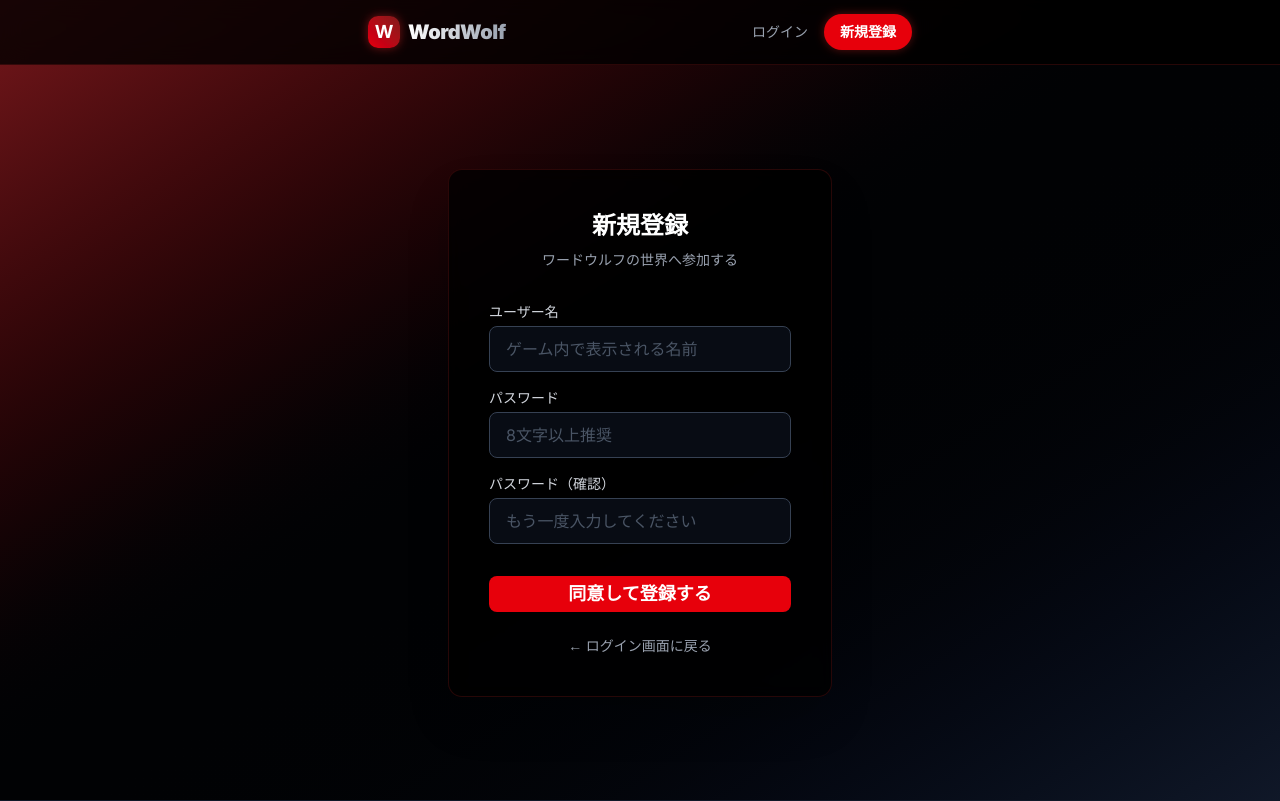
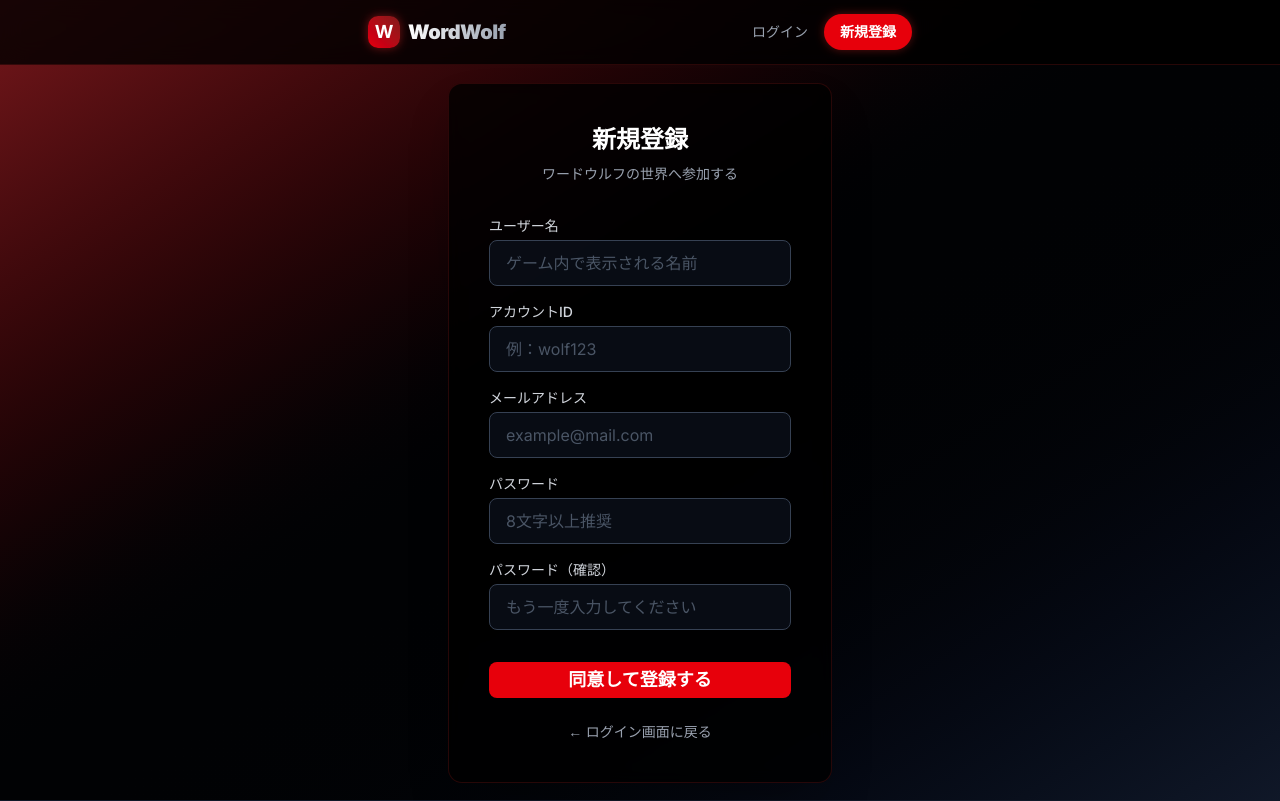
Before and after one commit to yuzuriha-nagi/geekcamp-vol16, a Next.js app in the folder frontend/: page /register in a window 1280 px wide. Built offline with nearby package versions, Linux system fonts and the light colour scheme.

Commit message:
アカウント登録フォームの修正

```diff
--- a/frontend/src/app/(auth)/register/page.tsx
+++ b/frontend/src/app/(auth)/register/page.tsx
@@ -1,7 +1,6 @@
 "use client";
 
 import Link from "next/link";
-import { WarningIcon } from "@/components/icons/WarningIcon";
 import { Button } from "@/components/ui/button";
 
 export default function Register() {
@@ -23,14 +22,6 @@ export default function Register() {
           </p>
         </div>
 
-        {/* 警告メッセージ */}
-        {/* <div className="flex items-start gap-3 rounded-md bg-yellow-900/20 p-3 text-sm text-yellow-500 border border-yellow-700/50 mb-6">
-          <WarningIcon className="w-5 h-5 text-yellow-500 flex-shrink-0 mt-0.5" />
-          <span className="leading-tight">
-            注意：登録完了と同時に、あなたの全ての発言が監視対象となります。
-          </span>
-        </div> */}
-
         {/* フォーム */}
         <form className="flex flex-col gap-4">
 
@@ -43,6 +34,34 @@ export default function Register() {
               name="username"
               type="text"
               placeholder="ゲーム内で表示される名前"
+              className="w-full rounded-md border border-gray-700 bg-gray-900/50 px-4 py-2.5 text-white placeholder-gray-600 focus:border-red-600 focus:ring-red-600 transition duration-150"
+              required
+            />
+          </div>
+
+          <div>
+            <label htmlFor="accountId" className="block text-sm font-medium text-gray-300 mb-1">
+              アカウントID
+            </label>
+            <input
+              id="accountId"
+              name="accountId"
+              type="text"
+              placeholder="例：wolf123"
+              className="w-full rounded-md border border-gray-700 bg-gray-900/50 px-4 py-2.5 text-white placeholder-gray-600 focus:border-red-600 focus:ring-red-600 transition duration-150"
+              required
+            />
+          </div>
+
+          <div>
+            <label htmlFor="email" className="block text-sm font-medium text-gray-300 mb-1">
+              メールアドレス
+            </label>
+            <input
+              id="email"
+              name="email"
+              type="email"
+              placeholder="example@mail.com"
               className="w-full rounded-md border border-gray-700 bg-gray-900/50 px-4 py-2.5 text-white placeholder-gray-600 focus:border-red-600 focus:ring-red-600 transition duration-150"
               required
             />
```
Also changed, not shown: 1 other file (tests, documents, lock files or other folders).
